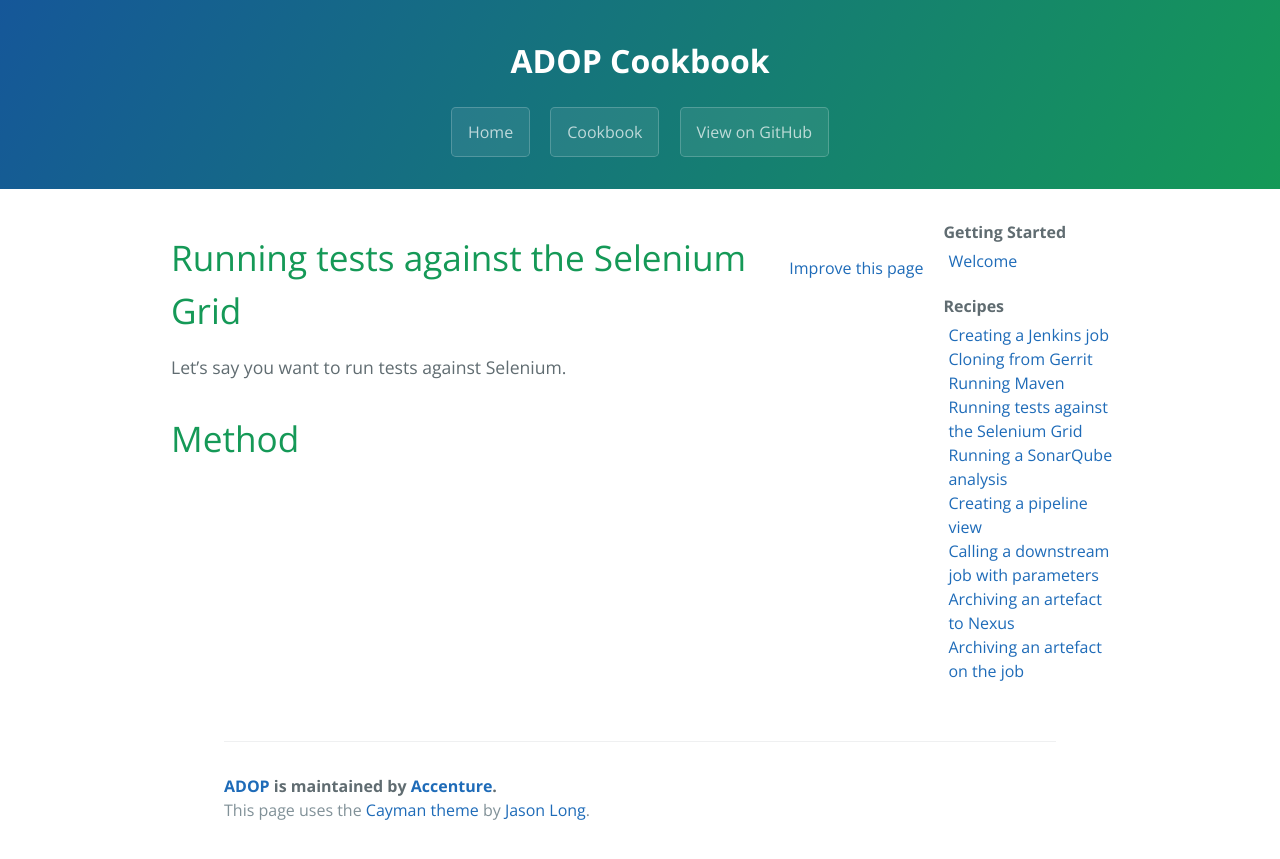
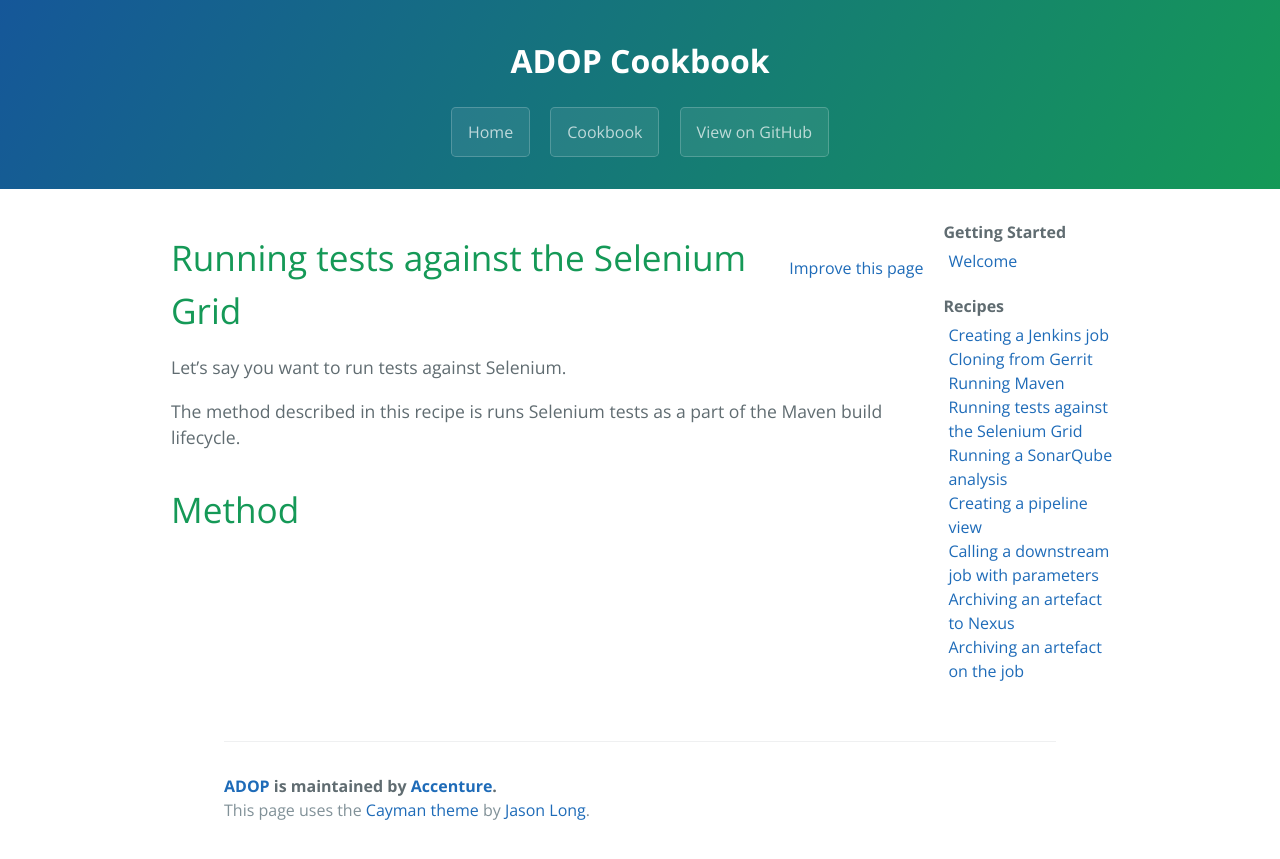
Before and after one commit to alexeymhv/adop-cartridges-cookbook, a Jekyll site: the page built from _docs/recipes/selenium-tests.md, in a window 1280 px wide. Shown: the top 859 px of the page. Built offline with Jekyll 4.4.1, drawn with Linux system fonts in a browser that asks for light colours.

Commit message:
Update selenium-tests.md

```diff
--- a/_docs/recipes/selenium-tests.md
+++ b/_docs/recipes/selenium-tests.md
@@ -6,5 +6,6 @@ permalink: /docs/recipes/selenium-tests/
 
 Let's say you want to run tests against Selenium.
 
+The method described in this recipe is runs Selenium tests as a part of the Maven build lifecycle.
 
 # Method
```
